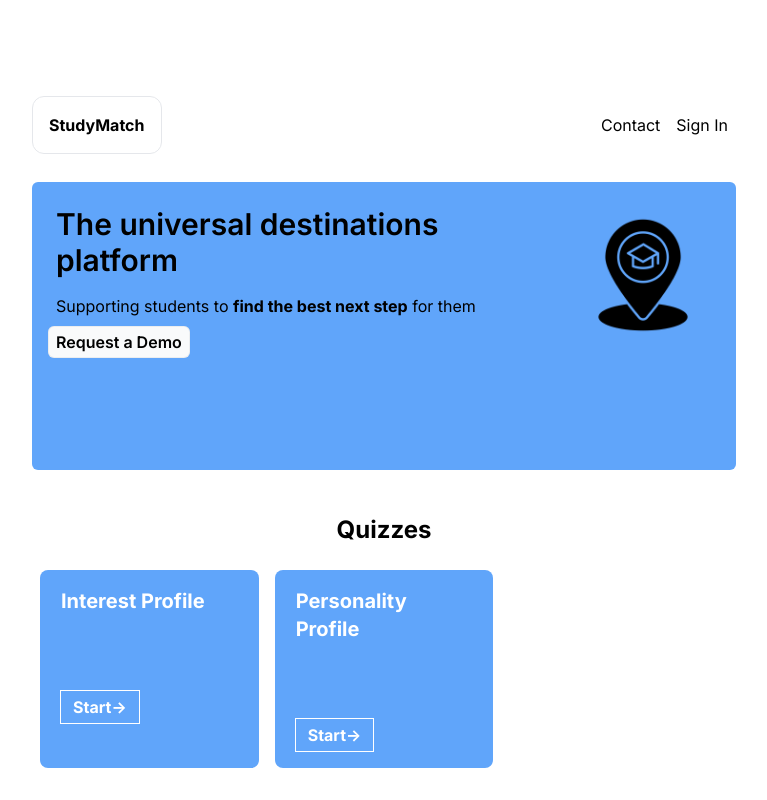
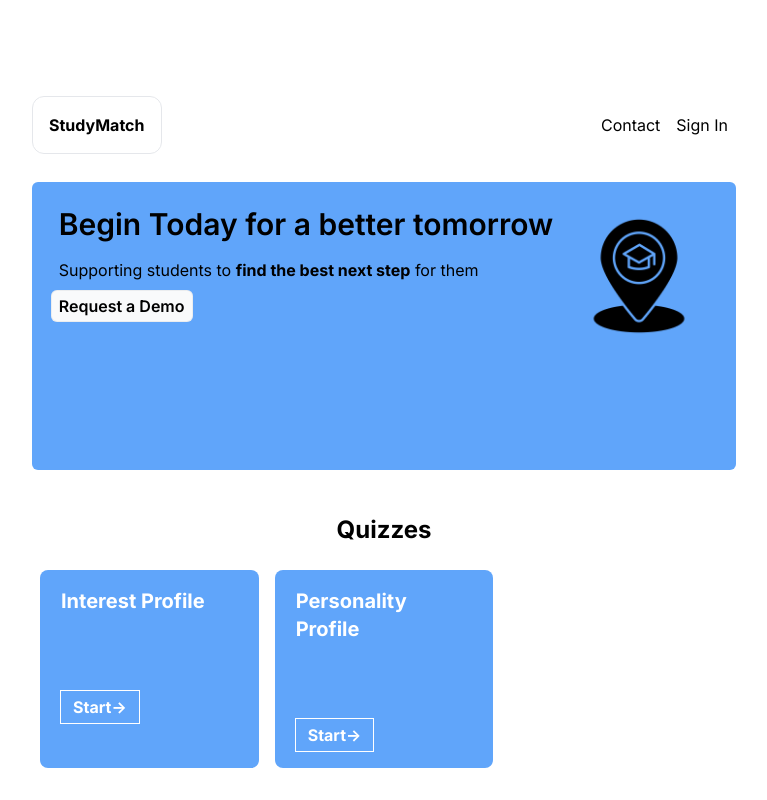
Before and after one commit to contrastguy/SP-Jain-Global-2023, a Next.js app in the folder my-app/: page / in a window 1280 px wide. Shown: the top 800 px of the page, without its empty margins (256-1023 px from the left). Built offline with nearby package versions, Linux system fonts and the light colour scheme.

Commit message:
Fix: hero text

```diff
--- a/my-app/src/app/page.js
+++ b/my-app/src/app/page.js
@@ -26,7 +26,7 @@ export default function Home() {
         <div className="container mx-auto my-7 py-4 px-4 md:container md:mx-auto bg-blue-400 h-72 w-full justify-center rounded-md flex  ">
           <div className="">
             <p className="text-3xl p-2 font-semibold">
-              The universal destinations platform
+               Begin Today for a better tomorrow
             </p>
             <p className="p-2">
               Supporting students to <b>find the best next step</b> for them
```
